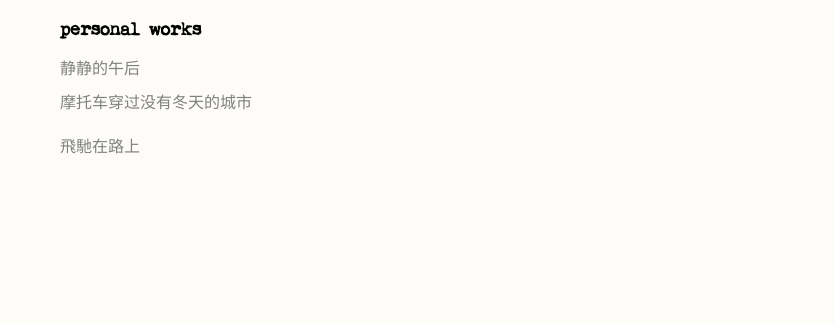
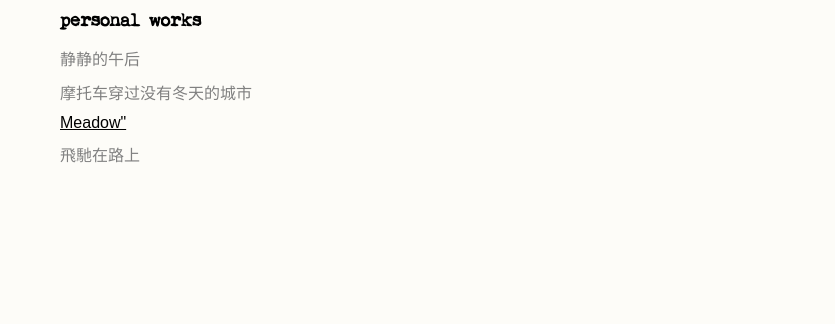
Before and after one commit to Jj20041003/Meadow, a plain HTML site: page index.html in a window 1280 px wide. Shown: the part 348-672 px from the top of the page, 0-835 px from the left. Drawn offline with Linux system fonts and the light colour scheme.

Commit message:
Update index.html

```diff
--- a/index.html
+++ b/index.html
@@ -106,7 +106,7 @@
     <h2>personal works</h2>
     <a href="https://jj20041003.github.io/jinjindewuhou.github.io/">静静的午后</a> <!-- 去掉下划线和加黑 -->
     <a href="https://jj20041003.github.io/Indonesia/">摩托车穿过没有冬天的城市</a> <!-- 加上下划线和加黑 -->
-    <a href="https://jj20041003.github.io/Meadow/" class="fixed-underline>Meadow"</a>
+    <a href="https://jj20041003.github.io/Meadow/" class="fixed-underline">Meadow"</a>
     <a href="https://jj20041003.github.io/feichi/">飛馳在路上</a>
   </div>
   <div class="image-container">
```
